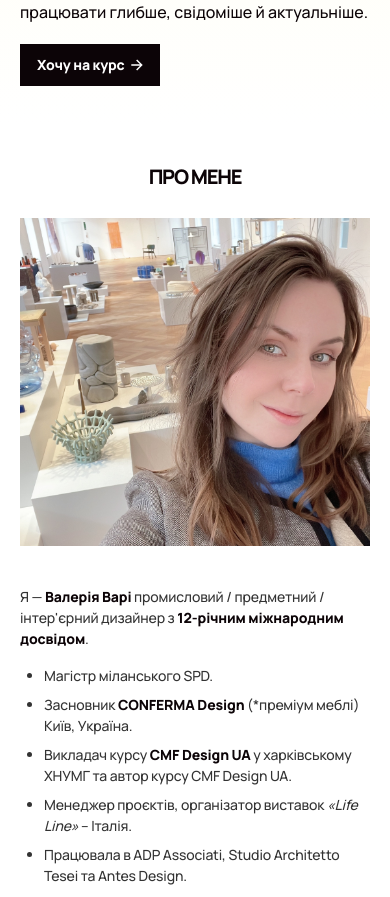
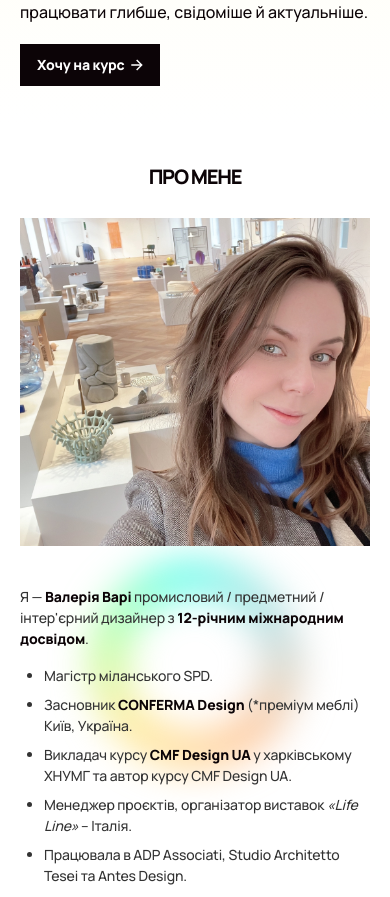
Before and after one commit to shaggspeare/cmf-wf, a Next.js app: page / in a window 390 px wide. Shown: the part 1087-1984 px from the top of the page. Built offline with nearby package versions, Linux system fonts and the light colour scheme.

Commit message:
add shape to some sections

```diff
--- a/src/components/AboutSection.tsx
+++ b/src/components/AboutSection.tsx
@@ -1,4 +1,5 @@
 import ImageTextSection from "./ImageTextSection";
+import ShapeBackground from "./ShapeBackground";
 
 export default function AboutSection() {
   const aboutText = `<p>Я — <strong>Валерія Варі</strong> промисловий / предметний / інтер'єрний дизайнер з <strong>12-річним міжнародним досвідом</strong>.</p>
@@ -15,6 +16,7 @@ export default function AboutSection() {
 <p>Сьогодні зона моєї професійної спеціалізації охоплює проєктування меблів різного рівня складності, освітлювальних приладів, предметного декору, а також розробку інтер'єрних рішень для приватних просторів, об'єктів сектору HORECA та homestaging — декорування простору для особистого користування або з метою продажу нерухомості.</p>`;
 
   return (
+    <div style={{ position: 'relative' }}>
       <ImageTextSection
         title="Про мене"
         text={aboutText}
@@ -23,5 +25,7 @@ export default function AboutSection() {
         imageOnRight={true}
         className="about-section"
       />
+      <ShapeBackground variant="center" />
+    </div>
   );
 }
--- a/src/components/ApproachSection.tsx
+++ b/src/components/ApproachSection.tsx
@@ -17,6 +17,7 @@ export default function ApproachSection() {
 </ul>`;
 
   return (
+    <div style={{ position: 'relative' }}>
       <ImageTextSection
         title="Мій підхід"
         text={approachText}
@@ -25,5 +26,6 @@ export default function ApproachSection() {
         imageOnRight={true}
         className="approach-section"
       />
+    </div>
   );
 }
--- a/src/components/BenefitsSection.tsx
+++ b/src/components/BenefitsSection.tsx
@@ -1,4 +1,5 @@
 import ImageTextSection from "./ImageTextSection";
+import ShapeBackground from "./ShapeBackground";
 
 export default function BenefitsSection() {
   const benefitsText = `<ul>
@@ -10,6 +11,7 @@ export default function BenefitsSection() {
 </ul>`;
 
   return (
+    <div style={{ position: 'relative' }}>
       <ImageTextSection
         title="Що ви отримаєте?"
         text={benefitsText}
@@ -18,5 +20,7 @@ export default function BenefitsSection() {
         imageOnRight={true}
         className="benefits-section"
       />
+      <ShapeBackground variant="center" />
+    </div>
   );
 }
--- a/src/components/CourseSection.tsx
+++ b/src/components/CourseSection.tsx
@@ -14,6 +14,7 @@ export default function CourseSection() {
 <p><strong>Курс створений для дизайнерів, які хочуть працювати глибше, свідоміше й актуальніше.</strong></p>`;
 
   return (
+    <div style={{ position: 'relative' }}>
       <ImageTextSection
         title="Про курс"
         text={courseText}
@@ -22,5 +23,6 @@ export default function CourseSection() {
         imageOnRight={false}
         className="course-section"
       />
+    </div>
   );
 }
--- a/src/components/ForWhoSection.tsx
+++ b/src/components/ForWhoSection.tsx
@@ -1,4 +1,5 @@
 import ImageTextSection from "./ImageTextSection";
+import ShapeBackground from "./ShapeBackground";
 
 export default function ForWhoSection() {
   const forWhoText = `<ul>
@@ -11,6 +12,7 @@ export default function ForWhoSection() {
 </ul>`;
 
   return (
+    <div style={{ position: 'relative' }}>
       <ImageTextSection
         title="Для кого курс?"
         text={forWhoText}
@@ -19,5 +21,7 @@ export default function ForWhoSection() {
         imageOnRight={false}
         className="for-who-section"
       />
+      <ShapeBackground variant="center" />
+    </div>
   );
 }
--- a/src/components/Hero.tsx
+++ b/src/components/Hero.tsx
@@ -1,4 +1,5 @@
 import "./styles/Hero.css";
+import ShapeBackground from "./ShapeBackground";
 
 export default function Hero() {
   return (
@@ -119,16 +120,11 @@ export default function Hero() {
           </div>
         </div>
       </div>
-      <div className="hero-shape-wrap">
-        <div className="common-shape-wrap hero-shape">
-          <img
-            src="images/c-shape-2.svg"
-            loading="lazy"
-            alt="c-shape-2"
-            className="common-shape"
-          />
-        </div>
-      </div>
+      <ShapeBackground
+        variant="hero"
+        imageSrc="images/c-shape-2.svg"
+        imageAlt="c-shape-2"
+      />
     </div>
   );
 }
--- a/src/components/ResultsSection.tsx
+++ b/src/components/ResultsSection.tsx
@@ -1,4 +1,5 @@
 import ImageTextSection from "./ImageTextSection";
+import ShapeBackground from "./ShapeBackground";
 
 export default function ResultsSection() {
   const resultsText = `<ul>
@@ -10,6 +11,7 @@ export default function ResultsSection() {
 <p>Після закінчення курсу ви матимете всі необхідні інструменти для створення якісного та емоційно привабливого дизайну меблів, який викликає бажання володіти цим об'єктом.</p>`;
 
   return (
+    <div style={{ position: 'relative' }}>
       <ImageTextSection
         title="Результат після курсу?"
         text={resultsText}
@@ -18,5 +20,7 @@ export default function ResultsSection() {
         imageOnRight={false}
         className="results-section"
       />
+      <ShapeBackground variant="center" />
+    </div>
   );
 }
--- /dev/null
+++ b/src/components/ShapeBackground.tsx
@@ -0,0 +1,50 @@
+import './styles/ShapeBackground.css';
+
+interface ShapeBackgroundProps {
+  imageSrc?: string;
+  imageAlt?: string;
+  variant?: 'hero' | 'center' | 'default';
+  className?: string;
+}
+
+export default function ShapeBackground({
+  imageSrc = "images/c-shape-2.svg",
+  imageAlt = "decorative-shape",
+  variant = 'default',
+  className = ""
+}: ShapeBackgroundProps) {
+  const getVariantClasses = () => {
+    switch (variant) {
+      case 'hero':
+        return 'hero-variant';
+      case 'center':
+        return 'center-variant';
+      default:
+        return '';
+    }
+  };
+
+  const getShapeClasses = () => {
+    switch (variant) {
+      case 'hero':
+        return 'hero-shape';
+      case 'center':
+        return 'center-shape';
+      default:
+        return '';
+    }
+  };
+
+  return (
+    <div className={`shape-background-wrap ${getVariantClasses()} ${className}`}>
+      <div className={`common-shape-wrap shape-background ${getShapeClasses()}`}>
+        <img
+          src={imageSrc}
+          loading="lazy"
+          alt={imageAlt}
+          className="common-shape"
+        />
+      </div>
+    </div>
+  );
+}
--- /dev/null
+++ b/src/components/styles/ShapeBackground.css
@@ -0,0 +1,87 @@
+/* ShapeBackground Component Styles */
+
+.shape-background-wrap {
+  z-index: -1;
+  pointer-events: none;
+  position: absolute;
+}
+
+.shape-background-wrap.hero-variant {
+  inset: -250px -250px auto auto;
+}
+
+.shape-background-wrap.center-variant {
+  top: 50%;
+  left: 50%;
+  transform: translate(-50%, -50%);
+}
+
+.common-shape-wrap.shape-background {
+  /* Base styles for shape backgrounds */
+}
+
+.common-shape-wrap.shape-background.hero-shape {
+  filter: blur(40px);
+  width: 642px;
+  max-width: 642px;
+}
+
+.common-shape-wrap.shape-background.center-shape {
+  filter: blur(40px);
+  width: 400px;
+  max-width: 400px;
+}
+
+/* Tablet Styles */
+@media screen and (max-width: 991px) {
+  .common-shape-wrap.shape-background.hero-shape {
+    filter: blur(20px);
+    width: 400px;
+    max-width: 400px;
+  }
+
+  .shape-background-wrap.hero-variant {
+    top: -160px;
+    right: -160px;
+    bottom: auto;
+    left: auto;
+  }
+
+  .common-shape-wrap.shape-background.center-shape {
+    filter: blur(30px);
+    width: 300px;
+    max-width: 300px;
+  }
+}
+
+/* Mobile Styles */
+@media screen and (max-width: 767px) {
+  .shape-background-wrap.hero-variant {
+    top: -200px;
+    right: -200px;
+    bottom: auto;
+    left: auto;
+  }
+
+  .common-shape-wrap.shape-background.center-shape {
+    filter: blur(25px);
+    width: 250px;
+    max-width: 250px;
+  }
+}
+
+/* Small Mobile Styles */
+@media screen and (max-width: 479px) {
+  .shape-background-wrap.hero-variant {
+    top: -250px;
+    right: -250px;
+    bottom: auto;
+    left: auto;
+  }
+
+  .common-shape-wrap.shape-background.center-shape {
+    filter: blur(20px);
+    width: 200px;
+    max-width: 200px;
+  }
+}
```
Lines whose indentation alone changed are shown as unchanged.
